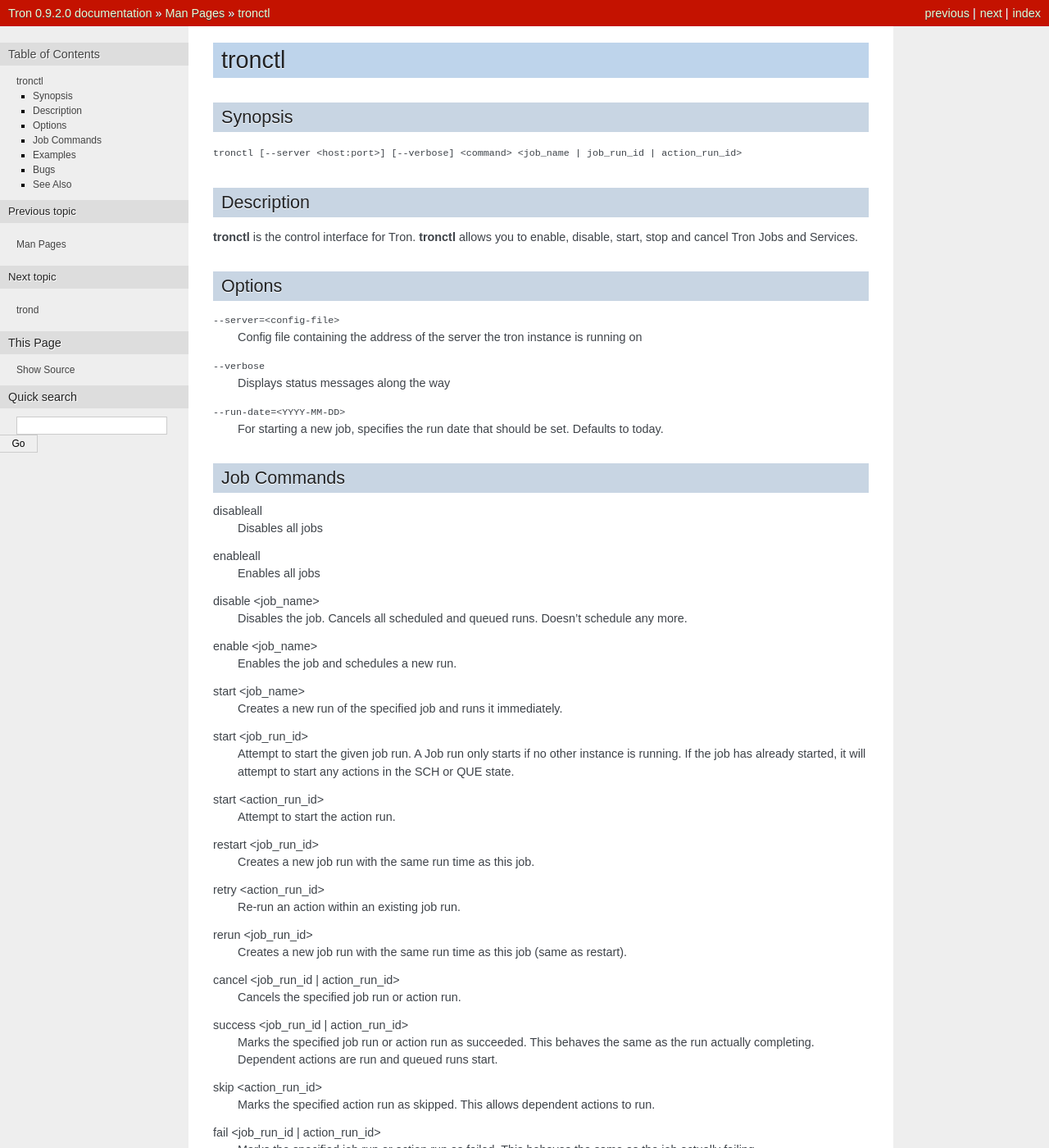
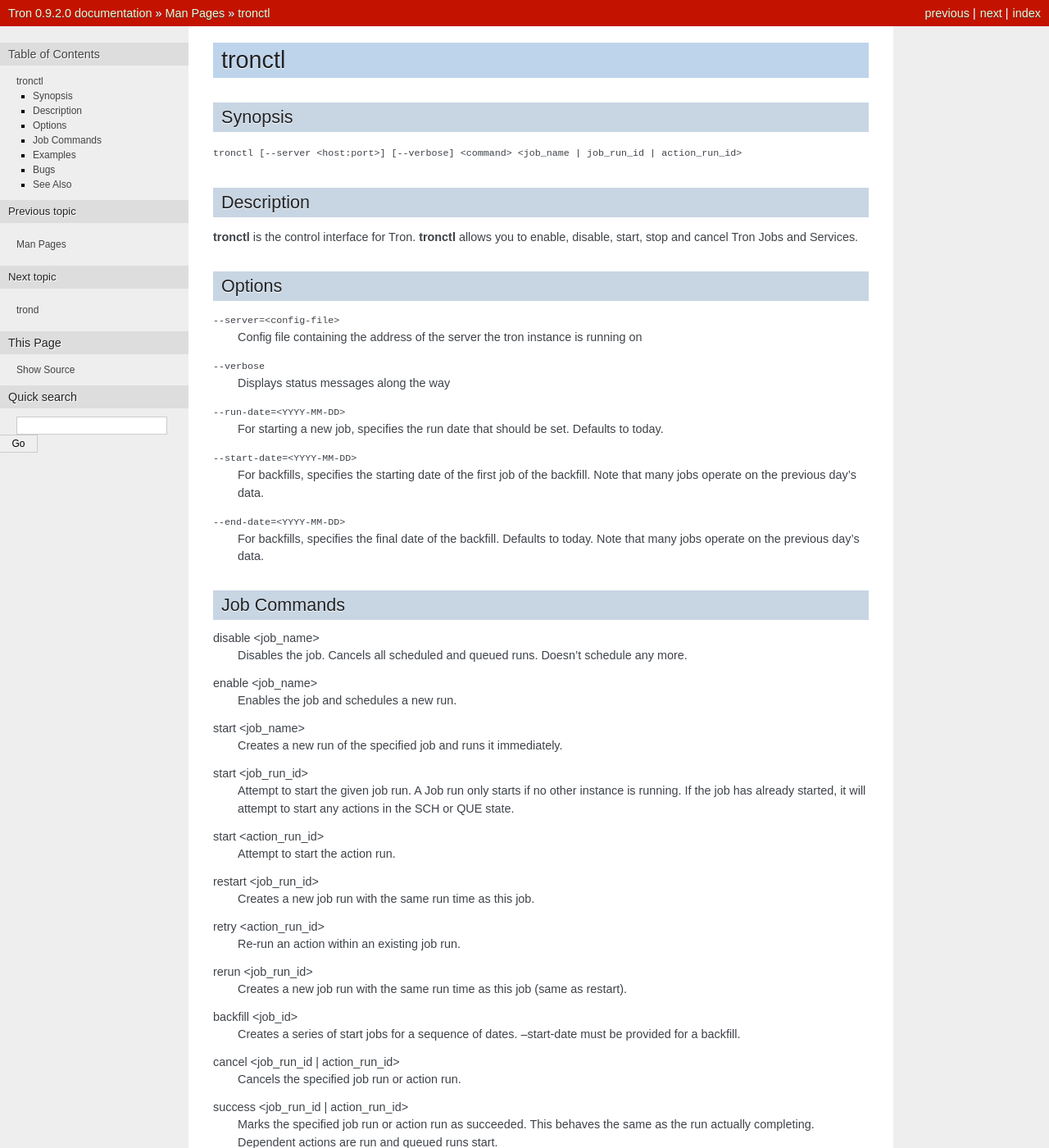
Before and after one commit to Yelp/Tron, a Sphinx documentation site: the page built from docs/man_tronctl.rst, in a window 1280 px wide and 1400 px high. Shown: the whole window at 82% size. Built offline with Sphinx 7.4.7, drawn with Linux system fonts in a browser that asks for light colours.

Commit message:
Added the prototype of the tronctl backfill command

```diff
--- a/docs/man_tronctl.rst
+++ b/docs/man_tronctl.rst
@@ -26,14 +26,16 @@ Options
 ``--run-date=<YYYY-MM-DD>``
         For starting a new job, specifies the run date that should be set. Defaults to today.
 
+``--start-date=<YYYY-MM-DD>``
+        For backfills, specifies the starting date of the first job of the backfill.
+        Note that many jobs operate on the previous day's data.
+
+``--end-date=<YYYY-MM-DD>``
+        For backfills, specifies the final date of the backfill. Defaults to today.
+        Note that many jobs operate on the previous day's data.
+
 Job Commands
 ------------
-
-disableall
-    Disables all jobs
-
-enableall
-    Enables all jobs
 
 disable <job_name>
     Disables the job. Cancels all scheduled and queued runs. Doesn't
@@ -61,6 +63,10 @@ retry <action_run_id>
 
 rerun <job_run_id>
     Creates a new job run with the same run time as this job (same as restart).
+
+backfill <job_id>
+    Creates a series of start jobs for a sequence of dates.
+    --start-date must be provided for a backfill.
 
 cancel <job_run_id | action_run_id>
     Cancels the specified job run or action run.
```
Also changed, not shown: 1 other file.
